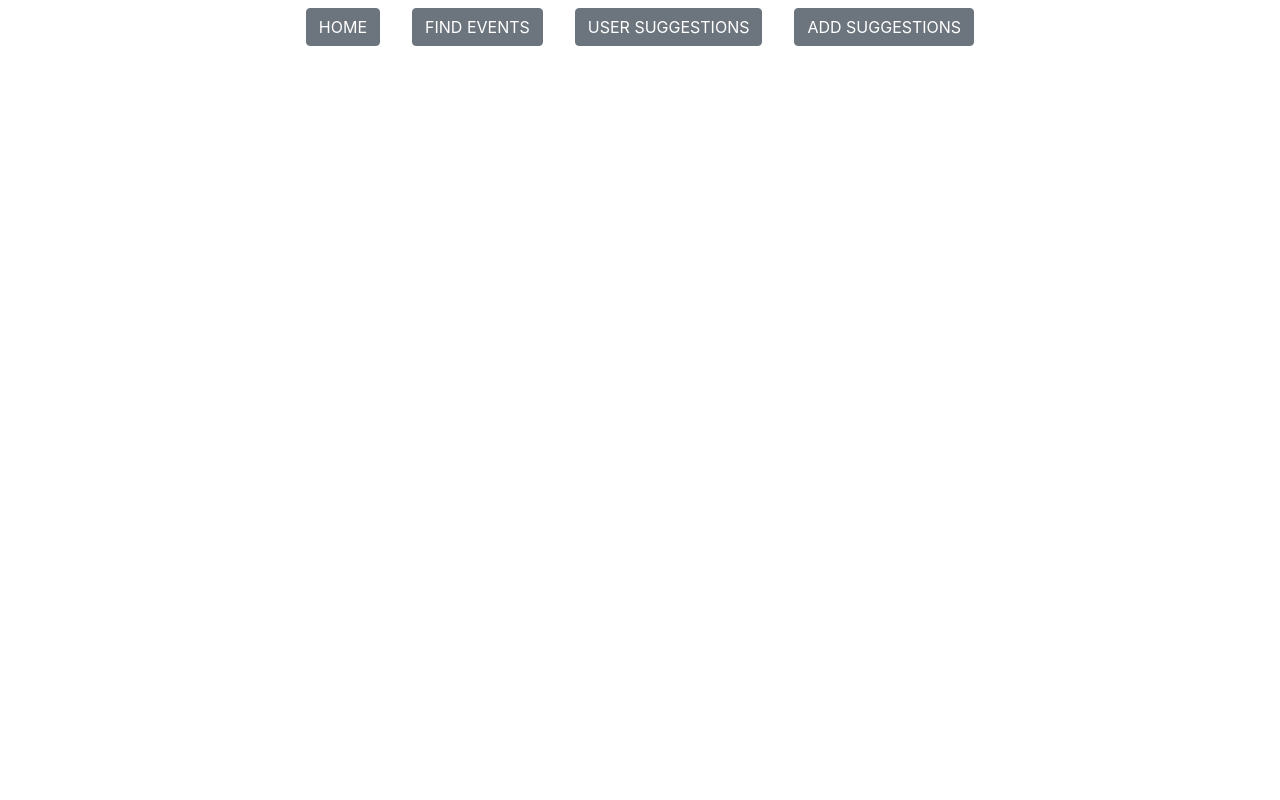
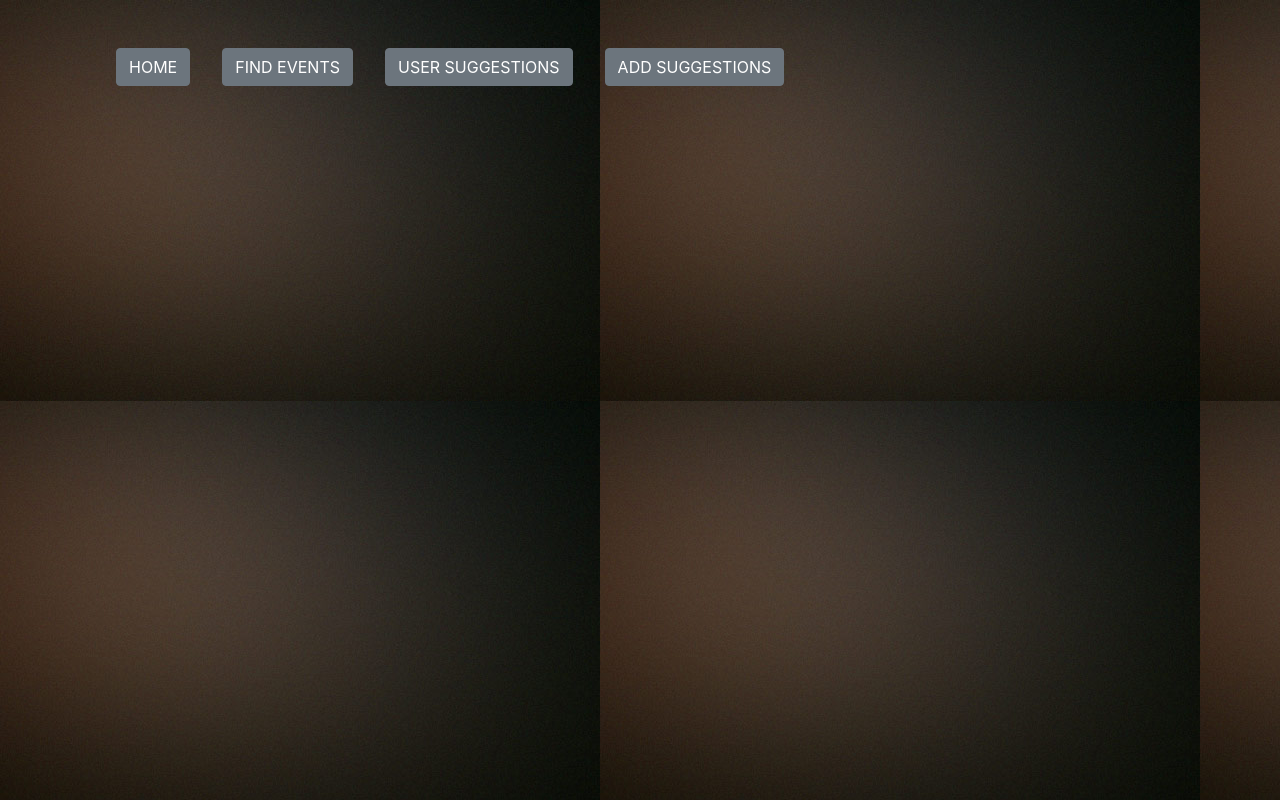
Before and after one commit to sibinbhaskaran/eventsfinder, a React (Create React App) app: page / in a window 1280 px wide. Built offline with nearby package versions, Linux system fonts and the light colour scheme; no server answers.

Commit message:
styling for home page and navbar

```diff
--- a/src/App.css
+++ b/src/App.css
@@ -36,3 +36,17 @@
     transform: rotate(360deg);
   }
 }
+body{
+background-image: url(./img.jpg);
+
+}
+.justify-content-center{
+  overflow: hidden;
+  position: fixed;
+  top: 0;
+  z-index: 1;
+  padding: 40px;
+
+
+
+}
--- a/src/App.js
+++ b/src/App.js
@@ -57,7 +57,7 @@ export default class App extends Component {
       <div className='container'>
        <NavBar />
         <Switch>
-          {/* <Route exact path='/' component={NewsRender}/> */}
+          <Route exact path='/' component={NewsRender}/>
 
           <Route exact path='/eventsfinder' component={EventsFinder} />
           <Route exact path='/suggestion'  component={Suggestion} />
--- a/src/components/NavBar.jsx
+++ b/src/components/NavBar.jsx
@@ -1,16 +1,19 @@
 import React, { Component } from 'react'
 import { Link } from 'react-router-dom'
 import Nav from "react-bootstrap/Nav";
+
 import { Container } from 'react-bootstrap';
 import Button from 'react-bootstrap/Button'
+import "../App.css"
 
 
 export default class NavBar extends Component {
     render() {
         return (
             <Container>
-            <Nav className="justify-content-center ">
-            <Nav.Item>
+
+            <Nav className="justify-content-center " id="bar" >
+            <Nav.Item sticky="top">
             <Nav.Link><Link to='/'><Button variant="secondary">HOME</Button></Link></Nav.Link>
             </Nav.Item>
             <Nav.Item>
@@ -23,6 +26,7 @@ export default class NavBar extends Component {
             <Nav.Link><Link to='/suggestion'><Button variant="secondary">ADD SUGGESTIONS</Button></Link></Nav.Link>
             </Nav.Item>
             </Nav>
+
             </Container>
         )
     }
--- a/src/components/NewsRender.jsx
+++ b/src/components/NewsRender.jsx
@@ -1,5 +1,7 @@
 import React, { Component } from 'react'
 import axios from 'axios'
+import Carousel from 'react-bootstrap/Carousel'
+import { Container } from 'react-bootstrap'
 
 export default class NewsRender extends Component {
     constructor(props){
@@ -27,21 +29,33 @@ componentDidMount() {
 
     render() {
         return (
+
+          <Container>
             <div>
                 {
                     this.state.news.map(newsData => {
                         return (
-                            <ul>
-                        <li>{newsData.title}</li>
-                        <a href= {newsData.url}> <img src={newsData.urlToImage} alt='news'/></a>
-                        <li>{newsData.description}</li>
+                            <div>
+                            <Carousel className="d-inline p-1 bg-dark text-white">
+                            <Carousel.Item>
 
+                        <a href= {newsData.url}> <img className="d-block" src={newsData.urlToImage} alt='First slide'/></a>
 
-                        </ul>
+                        <Carousel.Caption>
+                        <h4>{newsData.title}</h4>
+                        <p>{newsData.description}</p>
+                        </Carousel.Caption>
+                        </Carousel.Item>
+                        </Carousel>
+
+                        </div>
                         )
+
                     })
                 }
-            </div>
+
+             </div>
+             </Container>
         )
     }
 }
```
Also changed, not shown: public/img.jpg (added), src/img.jpg (added).
